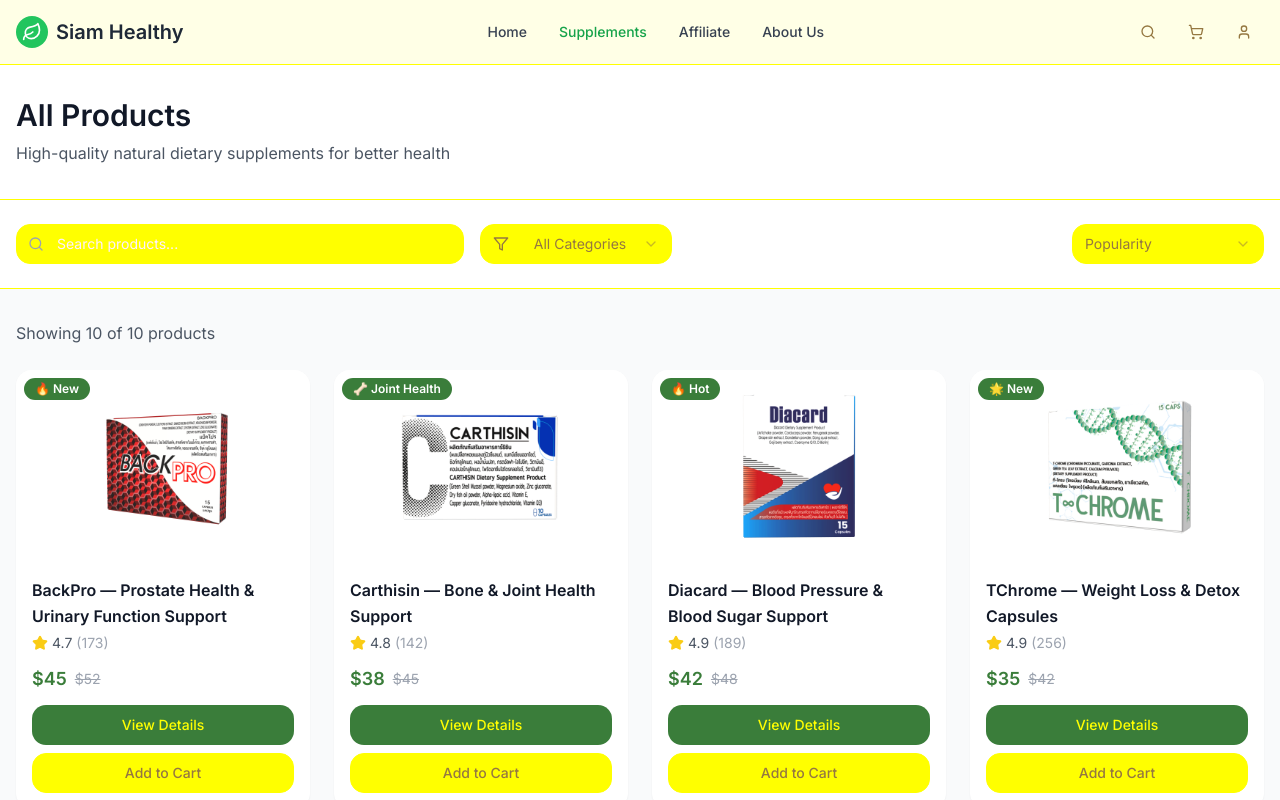
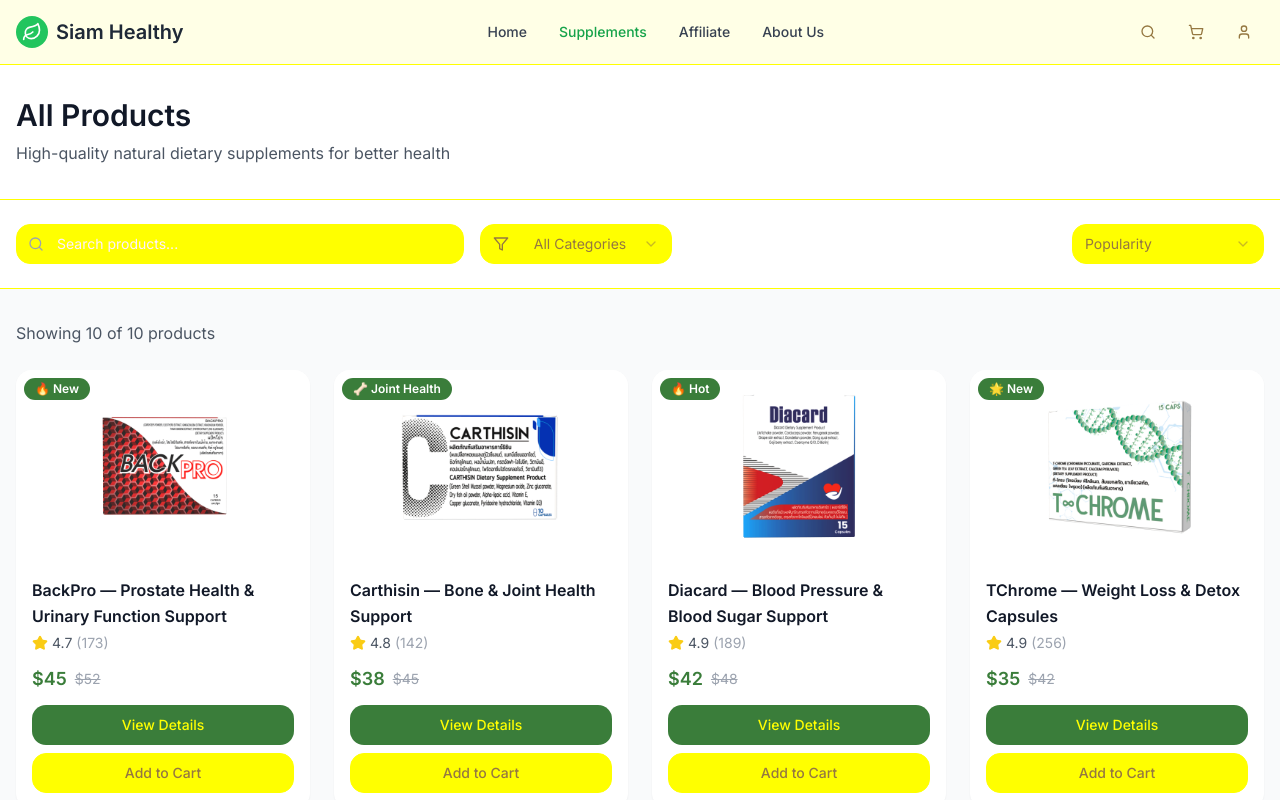
Before and after one commit to herboloid/thai-herbal-haven, a React (Vite) app: page /products in a window 1280 px wide. Shown: the top 800 px of the page. Built offline with nearby package versions, Linux system fonts and the light colour scheme.

Commit message:
Fix: Use right-aligned image style
Adjusted image display in product cards to align with the right-side style.

```diff
--- a/src/pages/Products.tsx
+++ b/src/pages/Products.tsx
@@ -20,7 +20,7 @@ const Products = () => {
       name: "BackPro — Prostate Health & Urinary Function Support",
       price: "$45",
       originalPrice: "$52",
-      image: "/lovable-uploads/6ae232f3-638c-4b31-a162-81726200c6b8.png",
+      image: "/lovable-uploads/cd55ad2c-2744-4f3f-bb08-aeaa1a47bcee.png",
       rating: 4.7,
       reviews: 173,
       badge: "🔥 New",
```
